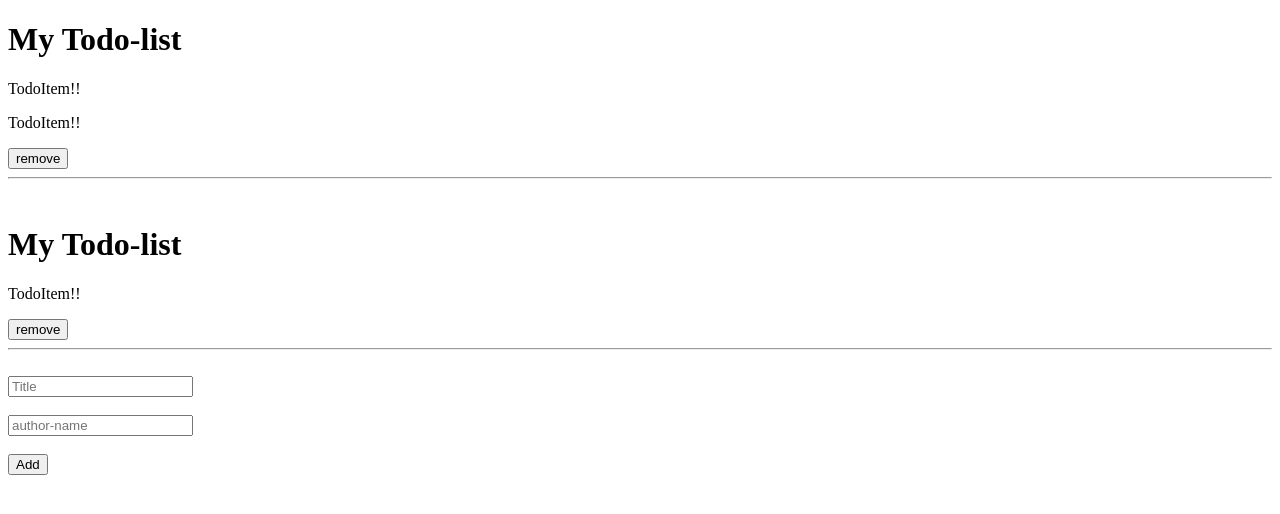
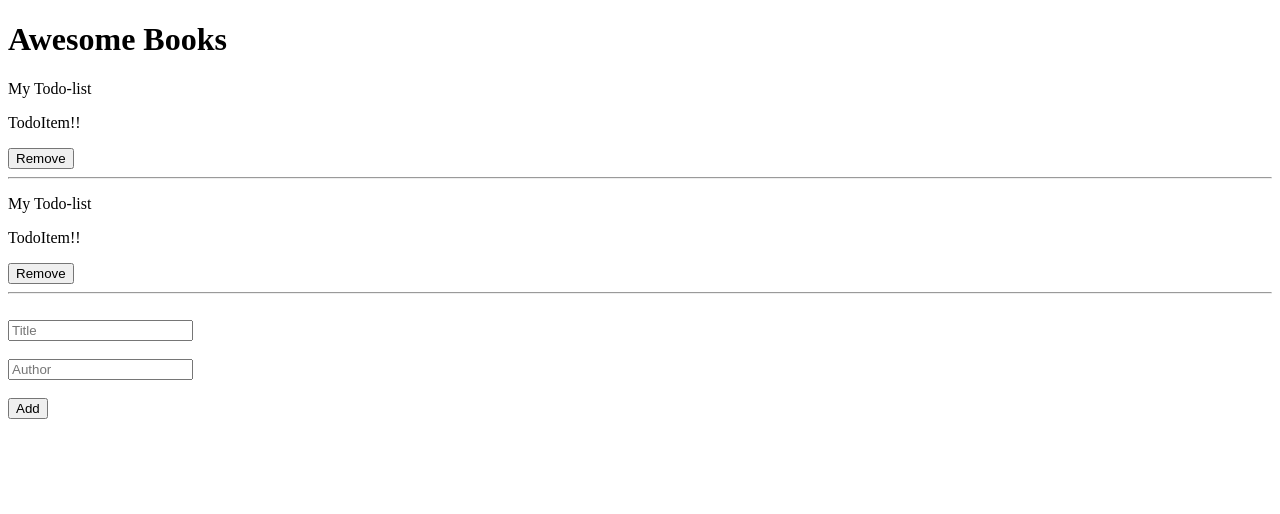
Before and after one commit to devtochit/wireframe, a plain HTML site: page index.html in a window 1280 px wide. Drawn offline with Linux system fonts and the light colour scheme.

Commit message:
Update plain html

```diff
--- a/index.html
+++ b/index.html
@@ -7,36 +7,28 @@
     <title>rewireframe</title>
 </head>
 <body>
+    <h1  class="header">Awesome Books</h1>
     <div class="outputcard">
-       <div class="todo-class">
-            <h1  class="header"> My Todo-list </h1>
-        <p class="author-book-title"> TodoItem!! </p>
+        <p class="book-title"> My Todo-list </p>
         <p class="author-name"> TodoItem!! </p>
-        <button class="btn"> remove</button>
+        <button type="button">Remove</button>
+        <hr>
     </div>
-    <hr>
-    <br>
     <div class="outputcard">
-        <div class="todo-class">
-             <h1  class="author-book-title"> My Todo-list </h1>
-         <p class="author-name"> TodoItem!! </p>
-         <button class="btn"> remove</button>
-     </div>
-     <hr>
+        <p class="book-title"> My Todo-list </p>
+        <p class="author-name"> TodoItem!! </p>
+        <button type="button">Remove</button>
+        <hr>
+    </div>
      <br>
 
-     <div class="inputcard">
-         <input type="text" placeholder="Title" id="title">
-     </div>
-     <br>
-     <div class="inputcard">
-        <input type="text" placeholder="author-name" id="name">
-    </div>
-    <br>
+
+    <input type="text" placeholder="Title" id="title" required>
+    <br><br>
+    <input type="text" placeholder="Author" id="name" required>
+    <br><br>
     <button class="btn" onclick=save()> Add</button>
 
-
-    </div>
     <script src="/script/index.js"></script>
 </body>
 </html>
```
